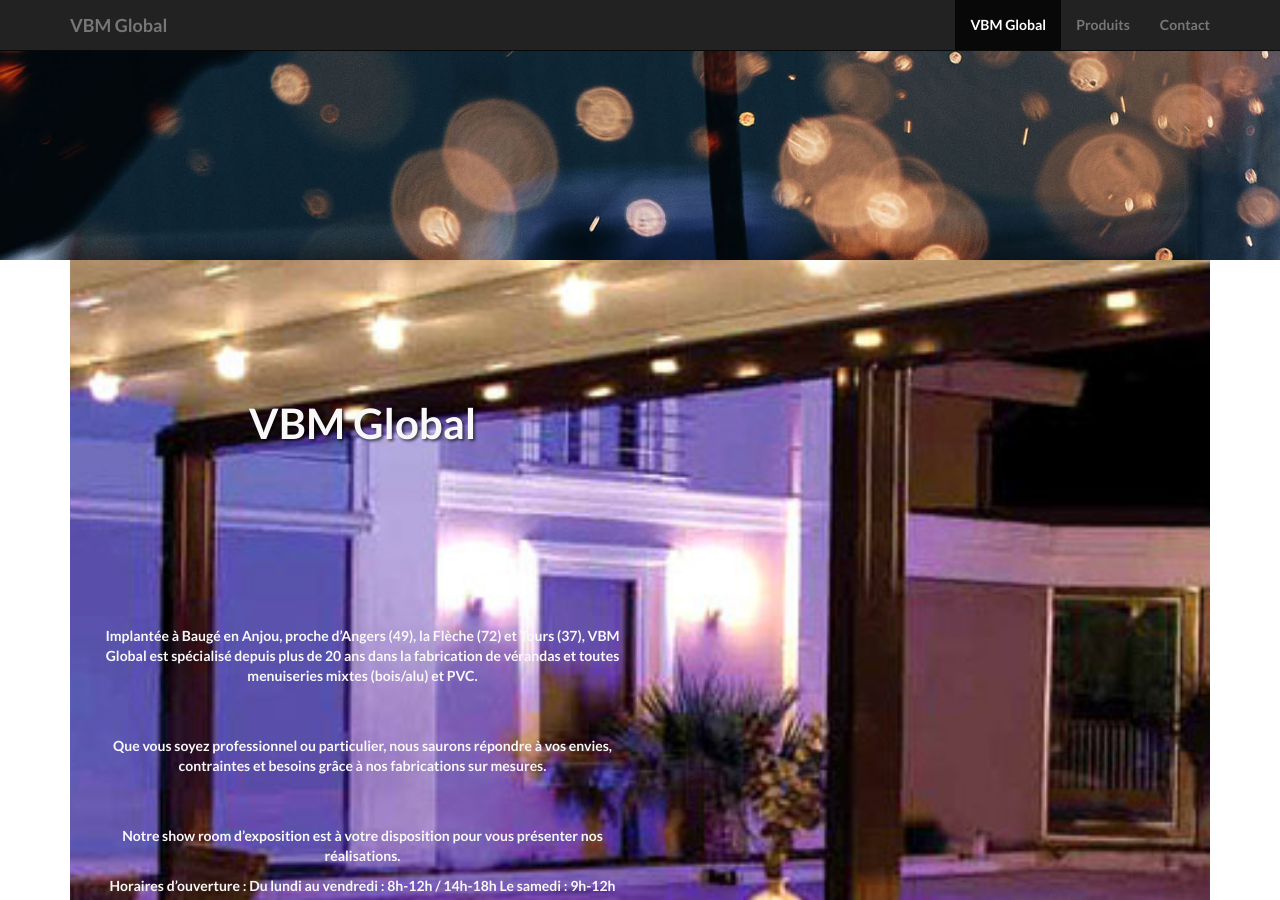
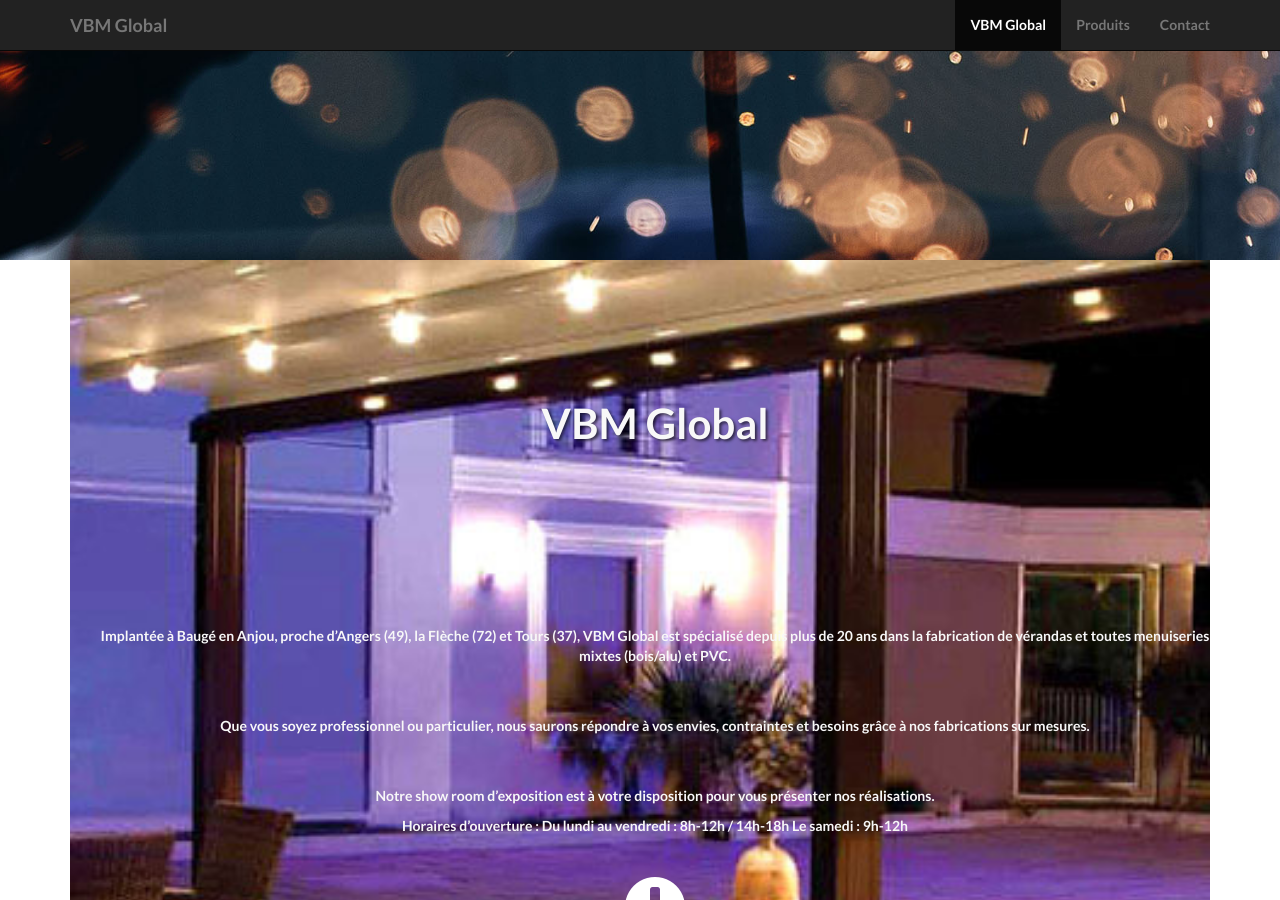
Before and after one commit to juanitito/vbm-landing, a Jekyll site: the page built from index.html, in a window 1280 px wide and 900 px high, scrolled down 702 px. Built offline with Jekyll 4.4.1, drawn with Linux system fonts in a browser that asks for light colours; nearby versions of some CDN libraries; library files that are not in the unit come from our copies.

Commit message:
Update about.html

```diff
--- a/_includes/about.html
+++ b/_includes/about.html
@@ -2,8 +2,7 @@
     <section id="about" class="container content-section text-center">
         <div class="banner2">
           <div class="container">
-            <div class="row">
-              <div class="col-lg-6">
+
               <br/><br/>
               <h2>VBM Global</h2>
               <br>
@@ -28,6 +27,4 @@
                 <a href="#services" class="btn" active><i class="fa fa-arrow-circle-down fa-5x" aria-hidden="true"></i></a>
               </div>
             </div>
-        </div>
-        </div>
     </section>
```
